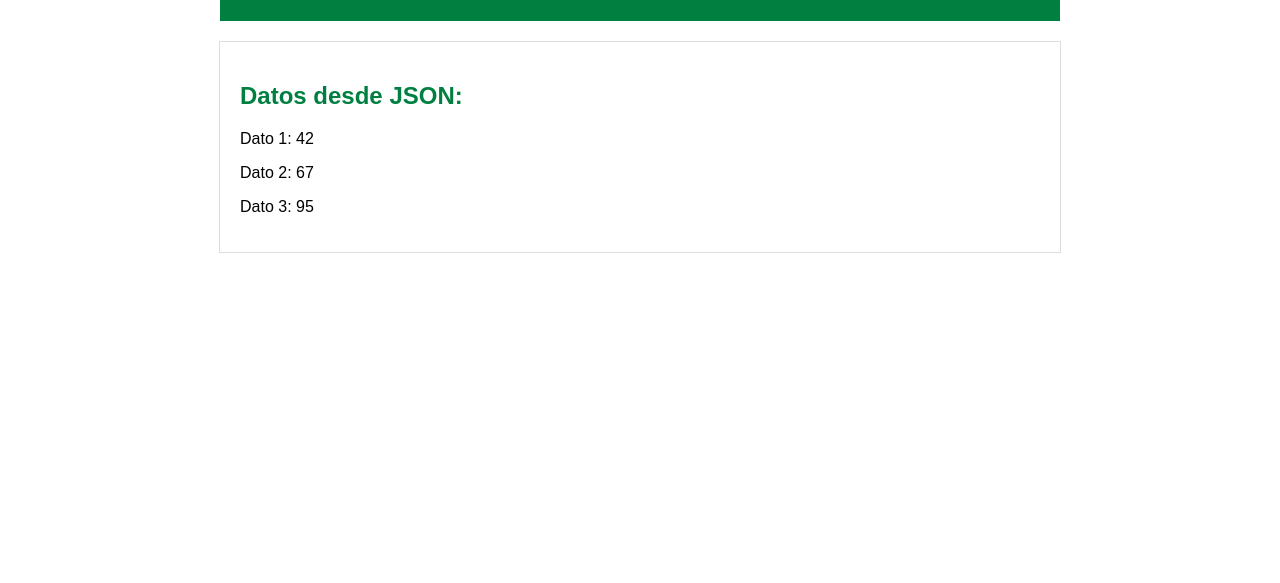
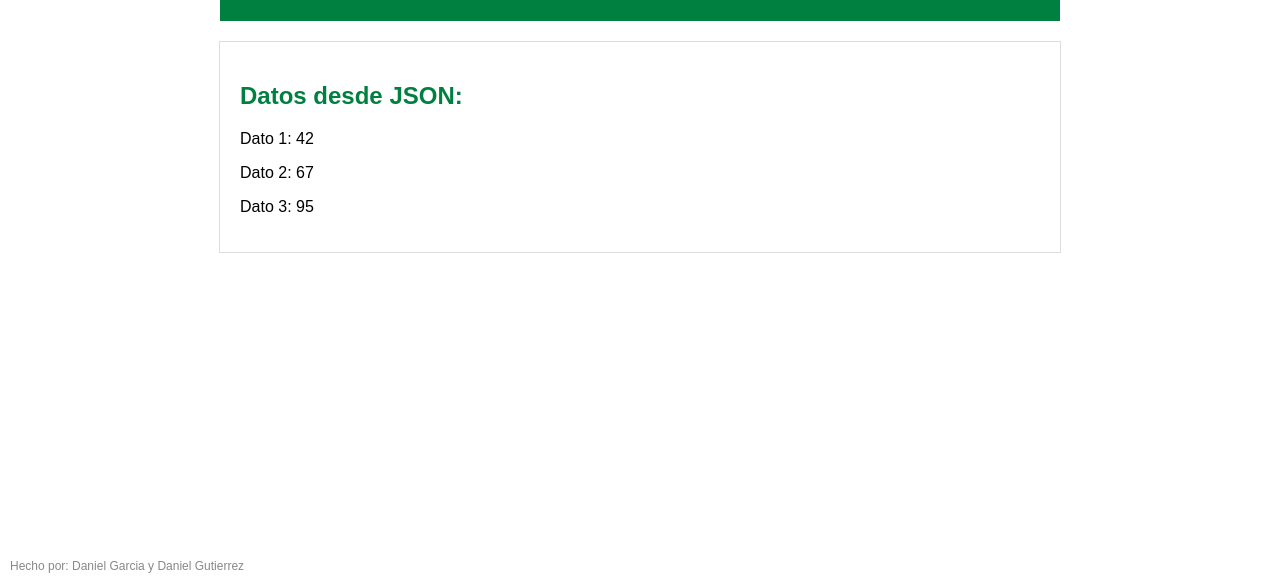
Before and after one commit to Dagago02/aplicativoWEB, a plain HTML site: page index.html in a window 1280 px wide. Shown: the part 217-800 px from the top of the page. Drawn offline with Linux system fonts and the light colour scheme.

Commit message:
creditos

```diff
--- a/index.html
+++ b/index.html
@@ -20,6 +20,9 @@
           <!-- Aquí se mostrarán los datos del JSON -->
         </div>
       </div>
+      <footer class="credits">
+        Hecho por: Daniel Garcia y Daniel Gutierrez
+      </footer>
     </main>
     <script src="script.js"></script>
   </body>
--- a/styles.css
+++ b/styles.css
@@ -41,3 +41,12 @@ h2 {
 #data {
     /* Estilos para los datos desde JSON */
 }
+
+.credits {
+    position: absolute;
+    bottom: 0;
+    left: 0;
+    font-size: 12px;
+    color: #888;
+    padding: 10px;
+}
```
